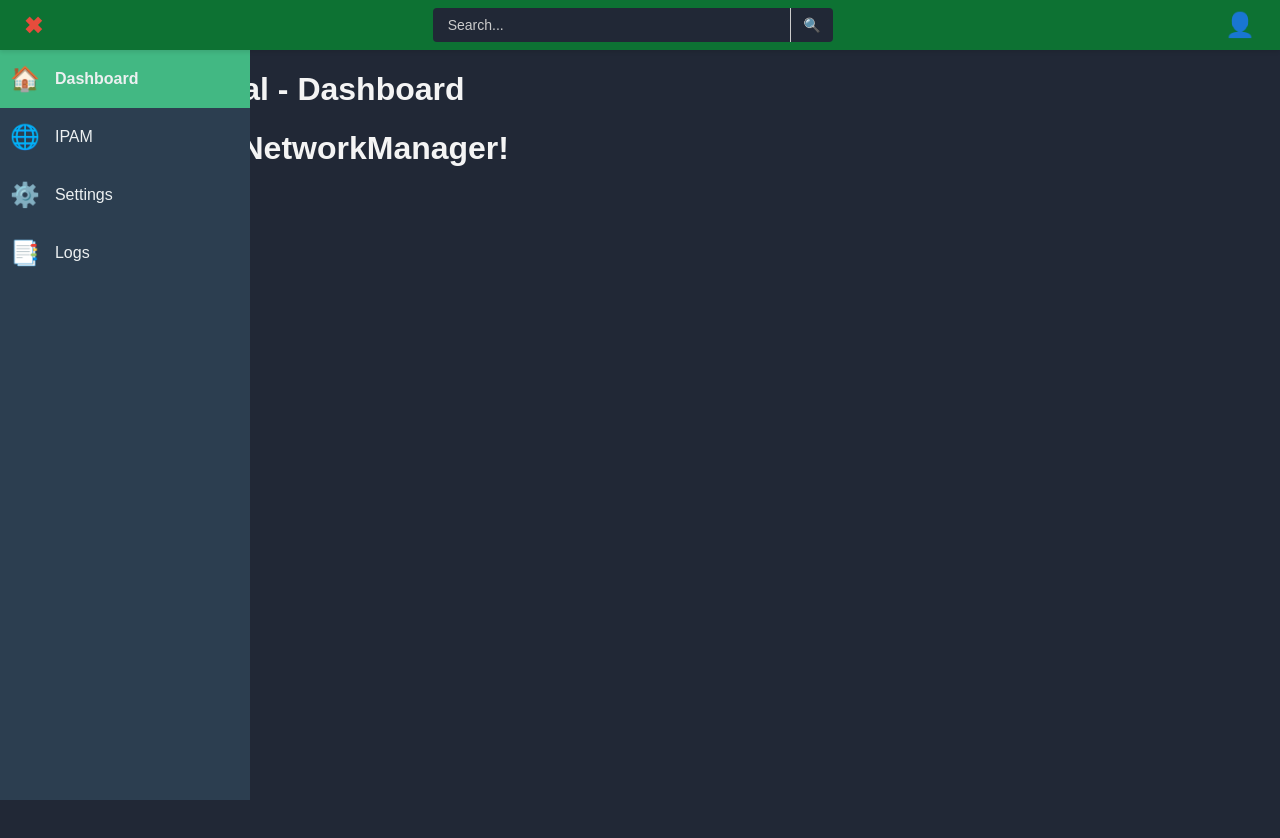
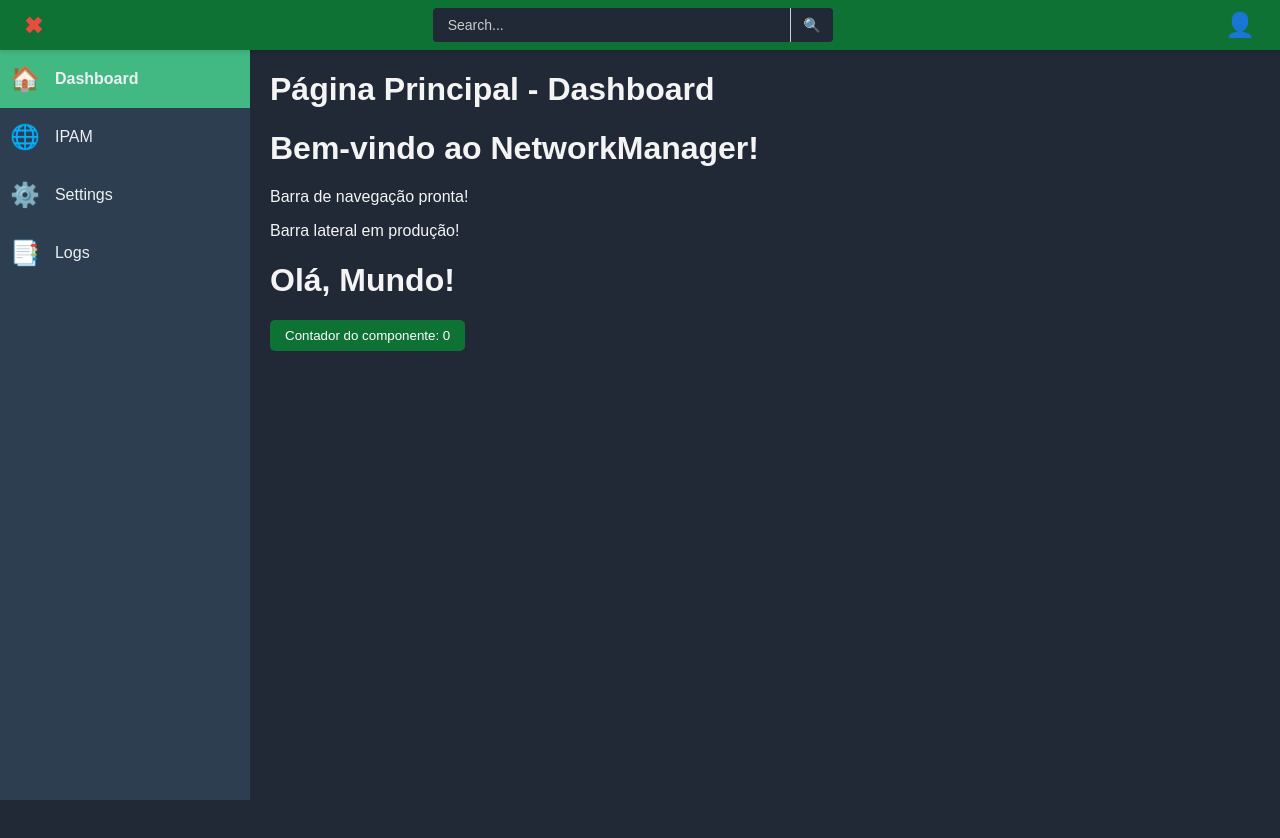
Before and after one commit to GabrielS-Goncalves/NetworkManager, a Vue app in the folder Frontend/: page / in a window 1280 px wide. Shown: the top 838 px of the page. Built offline with nearby package versions, Linux system fonts and the light colour scheme.

Commit message:
Putting the finishing touches - Part-03 (Done)

```diff
--- a/Frontend/src/App.vue
+++ b/Frontend/src/App.vue
@@ -4,10 +4,10 @@
   import CentralNavbar from './components/CentralNavbar.vue';
   import ContadorButton from './components/ContadorButton.vue';
   import CentralSidebar from './components/CentralSidebar.vue';
-  import { useSidebarStore } from './stores/useSidebarStore';
+  import { useSidebarStore } from '@/stores/useSidebarStore';
 
   const mensagem = ref('Olá, Mundo!')
-  const sidebarStore = useSidebarStore
+  const sidebarStore = useSidebarStore()
 </script>
 
 <template>
@@ -41,6 +41,7 @@
   }
   .Main-content {
     padding-top: 50px;
+    margin-left: 60px;
     padding-left: 20px;
     transition: margin-left 0.3s ease;
     min-height: 100vh;
```
